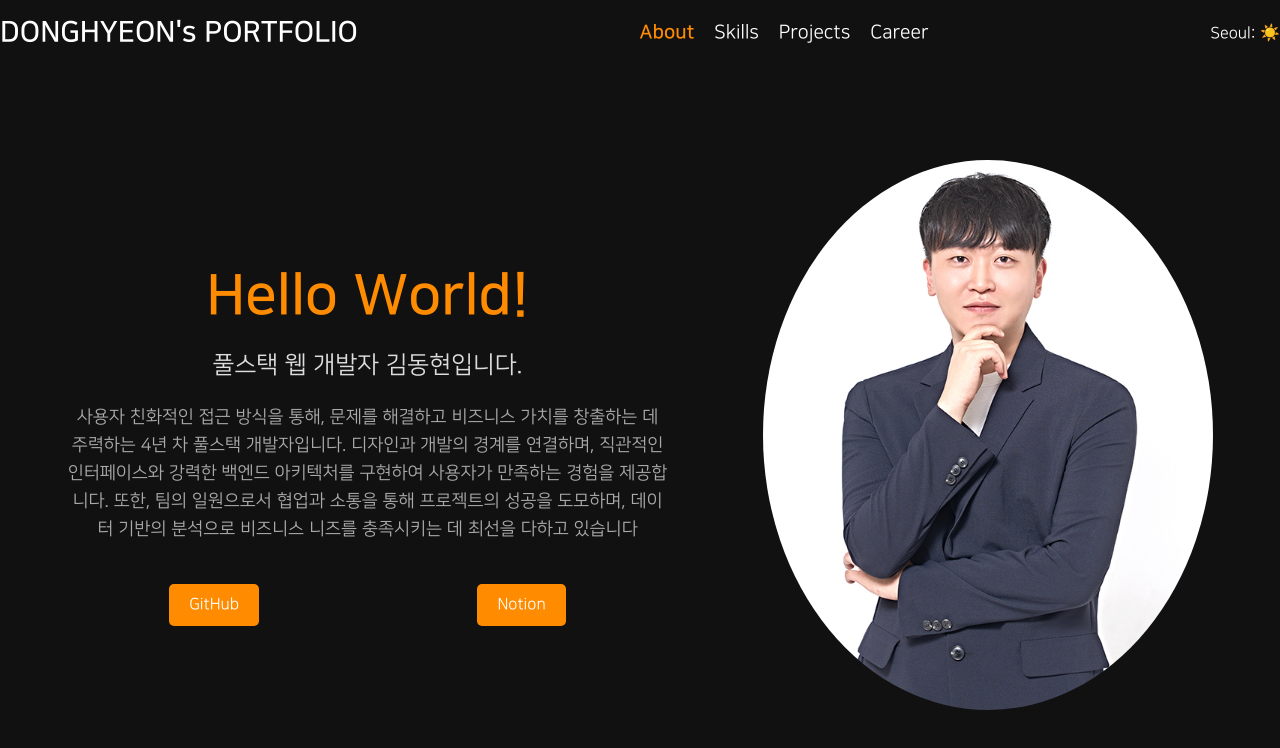
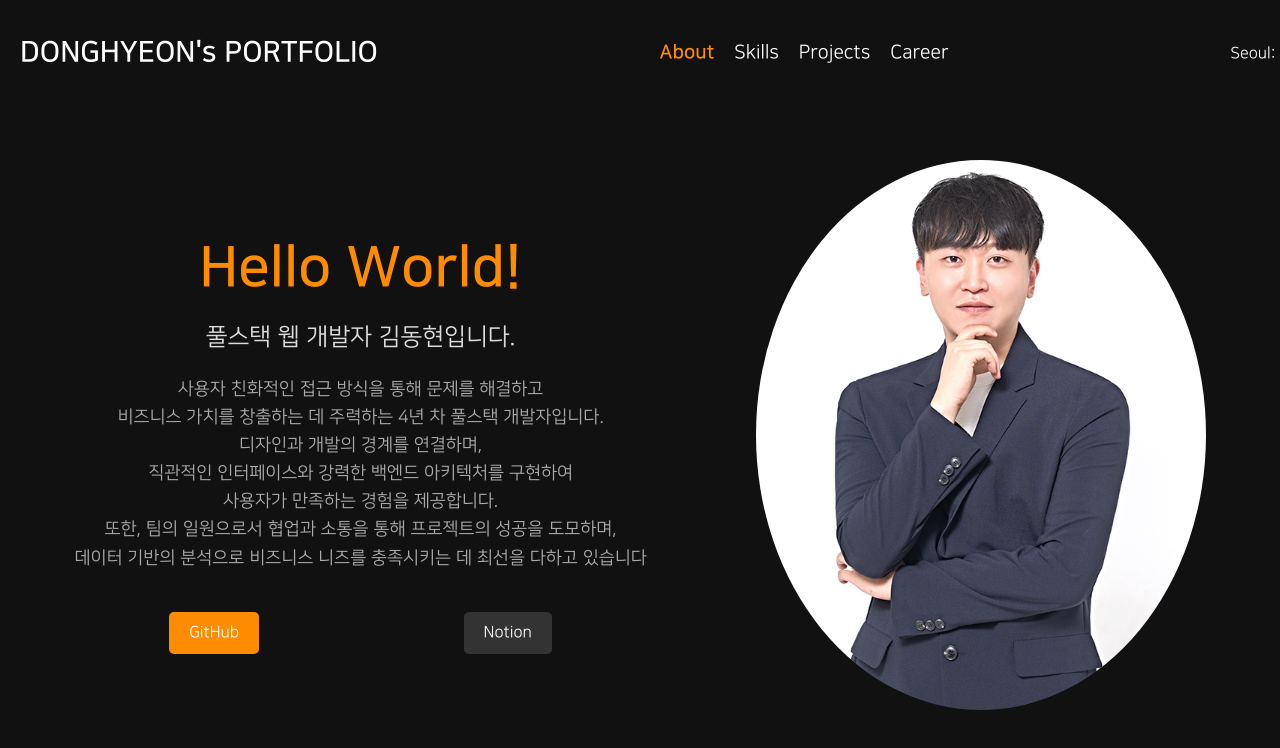
Before and after one commit to DongHyeonKim-tech/portfolio, a Next.js app: page / in a window 1280 px wide. Shown: the top 748 px of the page. Built offline with nearby package versions, Linux system fonts and the light colour scheme; no server answers.

Commit message:
[수정] 수정사항 1차 반영

```diff
--- a/src/app/layout.tsx
+++ b/src/app/layout.tsx
@@ -14,7 +14,7 @@ const geistMono = localFont({
 });
 
 export const metadata: Metadata = {
-  title: 'Kaizen Dev Historia',
+  title: "KDH's Portfolio",
   description: "DongHyeon Kim's portfoilo",
 };
 
--- a/src/components/About.tsx
+++ b/src/components/About.tsx
@@ -62,6 +62,7 @@ const Description = styled.p`
   max-width: 600px;
   margin-bottom: 30px;
   line-height: 1.6;
+  white-space: pre-line;
 
   @media (min-width: 1200px) {
     font-size: 1.1rem;
@@ -98,6 +99,26 @@ const SocialButton = styled.a`
   }
 `;
 
+const DisabledSocialButton = styled.a`
+  padding: 10px 15px;
+  background-color: #333;
+  color: #fff;
+  border-radius: 5px;
+  text-decoration: none;
+  font-weight: 500;
+  transition: background-color 0.3s;
+  cursor: not-allowed;
+
+  &:hover {
+    background-color: #333;
+  }
+
+  @media (min-width: 1200px) {
+    padding: 12px 20px;
+    font-size: 1rem;
+  }
+`;
+
 const ProfileImageContainer = styled.div`
   width: 100px;
   height: 100px;
@@ -125,20 +146,24 @@ const About: React.FC = () => {
         <Title>{'Hello World!'}</Title>
         <SubTitle>풀스택 웹 개발자 김동현입니다.</SubTitle>
         <Description>
-          사용자 친화적인 접근 방식을 통해, 문제를 해결하고 비즈니스 가치를
-          창출하는 데 주력하는 4년 차 풀스택 개발자입니다. 디자인과 개발의
-          경계를 연결하며, 직관적인 인터페이스와 강력한 백엔드 아키텍처를
-          구현하여 사용자가 만족하는 경험을 제공합니다. 또한, 팀의 일원으로서
-          협업과 소통을 통해 프로젝트의 성공을 도모하며, 데이터 기반의 분석으로
-          비즈니스 니즈를 충족시키는 데 최선을 다하고 있습니다
+          {`사용자 친화적인 접근 방식을 통해 문제를 해결하고
+          비즈니스 가치를 창출하는 데 주력하는 4년 차 풀스택 개발자입니다.
+          디자인과 개발의 경계를 연결하며,
+          직관적인 인터페이스와 강력한 백엔드 아키텍처를 구현하여
+          사용자가 만족하는 경험을 제공합니다.
+          또한, 팀의 일원으로서 협업과 소통을 통해 프로젝트의 성공을 도모하며,
+          데이터 기반의 분석으로 비즈니스 니즈를 충족시키는 데 최선을 다하고 있습니다`}
         </Description>
         <SocialLinks>
-          <SocialButton href={'https://'} target={'_blank'}>
+          <SocialButton
+            href={'https://github.com/DongHyeonKim-tech'}
+            target={'_blank'}
+          >
             GitHub
           </SocialButton>
-          <SocialButton href={'https://'} target={'_blank'}>
+          <DisabledSocialButton href={'https://'} target={'_blank'}>
             Notion
-          </SocialButton>
+          </DisabledSocialButton>
         </SocialLinks>
       </LeftContainer>
 
--- a/src/components/Career.tsx
+++ b/src/components/Career.tsx
@@ -1,3 +1,4 @@
+import { Divider } from 'antd';
 import { motion } from 'framer-motion';
 import styled from 'styled-components';
 
@@ -136,6 +137,7 @@ const Career = () => {
             </li>
           </Responsibilities>
         </CareerCard>
+        <Divider style={{ backgroundColor: '#fff' }} />
         <CareerCard>
           <JobTitle>Full Stack Developer</JobTitle>
           <Company>Haeahn Architecture</Company>
--- a/src/components/Projects.tsx
+++ b/src/components/Projects.tsx
@@ -176,6 +176,7 @@ const Projects = ({ isDesktop }: { isDesktop: boolean }) => {
       role: 'Front-end, Back-end, Deployment',
       link: null,
       team: 1,
+      contribution: 100,
 
       image: hongikChatbotImage,
       description:
@@ -187,6 +188,7 @@ const Projects = ({ isDesktop }: { isDesktop: boolean }) => {
       role: 'Data Collection and Processing, Front-end, Back-end, Deployment',
       link: null,
       team: 1,
+      contribution: 100,
 
       image: bookCrawlingImage,
       description:
@@ -198,6 +200,7 @@ const Projects = ({ isDesktop }: { isDesktop: boolean }) => {
       role: 'Front-end, Back-end, Deployment',
       link: null,
       team: 12,
+      contribution: 20,
       image: kistepImage,
       description:
         '프론트엔드는 React.js(Redux로 상태관리), 백엔드는 Django restframework를 사용한 프로젝트입니다. DB는 MariaDB를 사용하였으며 Docker를 사용해 로컬 및 개발 환경에서, Podman으로 운영 환경에서 각각 배포하였습니다. 형상 관리에는 Git Lab을 사용했습니다.',
@@ -215,6 +218,7 @@ const Projects = ({ isDesktop }: { isDesktop: boolean }) => {
       role: 'Front-end, Back-end, Deployment',
       link: null,
       team: 15,
+      contribution: 30,
       image: tipaImage,
       description:
         '프론트엔드는 React.js(Redux로 상태관리), 백엔드는 Django restframework를 사용한 프로젝트입니다. DB는 MariaDB를 사용하였으며 Docker를 사용해 로컬, 개발, 운영 환경에서 각각 배포하였습니다. 형상 관리에는 Git Lab을 사용했습니다.',
@@ -232,6 +236,7 @@ const Projects = ({ isDesktop }: { isDesktop: boolean }) => {
       role: 'Front-end, Back-end, Deployment',
       link: 'https://starnet.euso.kr/',
       team: 15,
+      contribution: 30,
       image: starnetImage,
       description:
         '프론트엔드는 React.js(Redux로 상태관리), 백엔드는 Django restframework를 사용한 프로젝트입니다. DB는 MariaDB를 사용하였으며 Docker를 사용해 로컬, 개발, 운영 환경에서 각각 배포하였습니다. 형상 관리에는 Git Lab을 사용했습니다. 소셜로그인을 활용해 구글, 네이버, 카카오로 로그인이 가능하도록 구현했습니다.',
@@ -249,6 +254,7 @@ const Projects = ({ isDesktop }: { isDesktop: boolean }) => {
       role: 'Front-end, Back-end, Deployment, Web Publishing',
       link: null,
       team: 30,
+      contribution: 30,
       image: tipaSejongImage,
       description:
         '프론트엔드는 React.js, 백엔드는 Spring framework를 사용한 프로젝트입니다. DB는 Mysql을 사용하였으며 Jenkins를 사용해 로컬, 개발, 운영 환경에서 각각 배포하였습니다. 형상 관리에는 svn을 사용했습니다.',
@@ -259,6 +265,7 @@ const Projects = ({ isDesktop }: { isDesktop: boolean }) => {
       role: 'Front-end, Back-end, Deployment',
       link: null,
       team: 7,
+      contribution: 75,
 
       image: AssessmentImage,
       description:
@@ -278,6 +285,7 @@ const Projects = ({ isDesktop }: { isDesktop: boolean }) => {
       role: 'Front-end, Back-end, Deployment',
       link: null,
       team: 4,
+      contribution: 50,
 
       image: learningImage,
       description:
@@ -296,6 +304,7 @@ const Projects = ({ isDesktop }: { isDesktop: boolean }) => {
       role: 'Front-end, Deployment',
       link: null,
       team: 1,
+      contribution: 100,
 
       image: teamsMngImage,
       description:
@@ -307,6 +316,7 @@ const Projects = ({ isDesktop }: { isDesktop: boolean }) => {
       role: 'Front-end, Back-end, Deployment',
       link: null,
       team: 1,
+      contribution: 100,
 
       image: adminImage,
       description:
@@ -327,6 +337,7 @@ const Projects = ({ isDesktop }: { isDesktop: boolean }) => {
       role: 'Front-end, Deployment',
       link: null,
       team: 10,
+      contribution: 40,
       image: meaPrjImage,
       description:
         '수준 측정 시스템은 React, Next.js, TypeScript를 기반으로 Docker, ASP.NET, MSSQL을 활용하여 개발 중인 프로젝트입니다. Sunburst 차트를 개발하고 데이터 입력을 자동화하여 시각화와 데이터 처리의 효율성을 높였으며, 각 페이지와 모달 UI를 직접 퍼블리싱했습니다. 또한, API 명세서를 작성해 개발 프로세스의 명확성을 확보하였습니다.',
@@ -345,6 +356,7 @@ const Projects = ({ isDesktop }: { isDesktop: boolean }) => {
       role: 'Front-end, Web Publishing',
       link: 'https://egai.brdg.kr',
       team: 3,
+      contribution: 50,
 
       image: egaiImage,
       description:
@@ -357,6 +369,7 @@ const Projects = ({ isDesktop }: { isDesktop: boolean }) => {
       // link: 'https://gros.brdg.kr',
       link: null,
       team: 5,
+      contribution: 30,
 
       image: grosImage,
       description:
@@ -373,7 +386,7 @@ const Projects = ({ isDesktop }: { isDesktop: boolean }) => {
     slidesToScroll: 1,
     centerPadding: '120px',
     autoplay: true,
-    autoplaySpeed: 2000,
+    autoplaySpeed: 3600,
     arrows: true,
     // prevArrow: <ArrowLeft onClick={() => slideRef.current?.slickPrev()} />,
     // nextArrow: <ArrowRight onClick={() => slideRef.current?.slickNext()} />,
@@ -439,7 +452,7 @@ const Projects = ({ isDesktop }: { isDesktop: boolean }) => {
         onCancel={closeModal}
         footer={null}
         title={
-          <div style={{ color: '#fff', padding: '2px 0px 0px 16px' }}>
+          <div style={{ color: '#ff8c00', padding: '2px 0px 0px 16px' }}>
             <h2>{selectedProject?.title}</h2>
           </div>
         }
@@ -479,11 +492,22 @@ const Projects = ({ isDesktop }: { isDesktop: boolean }) => {
 
             <div style={{ padding: '0px 20px 20px 20px' }}>
               <p>
-                <strong>역할:</strong> {selectedProject.role}
+                <strong style={{ color: '#ff8c00' }}>역할:</strong>
+                {'   '}
+                {selectedProject.role}
               </p>
               <p>
-                <strong>Tech Stack:</strong>{' '}
-                {selectedProject.techStack.toString()}
+                <strong style={{ color: '#ff8c00' }}>기여도:</strong>
+                {'   '}
+                {selectedProject.contribution}%
+              </p>
+              <p>
+                <TechStack style={{ display: 'flex', alignItems: 'center' }}>
+                  <strong style={{ color: '#ff8c00' }}>Tech Stack</strong>
+                  {selectedProject.techStack.map((tech: any) => (
+                    <TechBadge key={tech}>{tech}</TechBadge>
+                  ))}
+                </TechStack>
               </p>
               <div>{selectedProject.description}</div>
             </div>
--- a/src/components/Skills.tsx
+++ b/src/components/Skills.tsx
@@ -50,28 +50,28 @@ const BottomContainer = styled.div`
   gap: 15px;
   width: 100%;
   height: 50vh;
-  margin-top: 100px;
 
   @media (max-width: 480px) {
     flex-direction: column;
     justify-content: center;
-    align-items: center;
+    align-items: flex-start;
   }
 
   @media (min-width: 481px) and (max-width: 1199px) {
     flex-direction: column;
     justify-content: center;
-    align-items: center;
+    align-items: flex-start;
   }
 
   @media (min-width: 1200px) {
     flex-direction: row;
     justify-content: space-around;
-    align-items: center;
+    align-items: flex-start;
   }
 
   div.slick-slider {
     width: 100%;
+    height: 100%;
   }
 `;
 
--- a/src/layout/Header.tsx
+++ b/src/layout/Header.tsx
@@ -5,7 +5,6 @@ import styled from 'styled-components';
 const HeaderContainer = styled.header`
   position: fixed;
   top: 0;
-  width: 100%;
   display: flex;
   justify-content: space-between;
   padding: 15px 0px 15px 0px;
@@ -15,6 +14,18 @@ const HeaderContainer = styled.header`
   transition: background-color 0.3s, box-shadow 0.3s;
   z-index: 10;
   max-width: 1850px;
+  margin: 20px 0px 0px 20px;
+  @media (min-width: 350px) {
+    width: 80%;
+  }
+
+  @media (min-width: 250px) {
+    width: 90%;
+  }
+
+  @media (min-width: 1200px) {
+    width: 100%;
+  }
 `;
 
 const Logo = styled.span`
```
